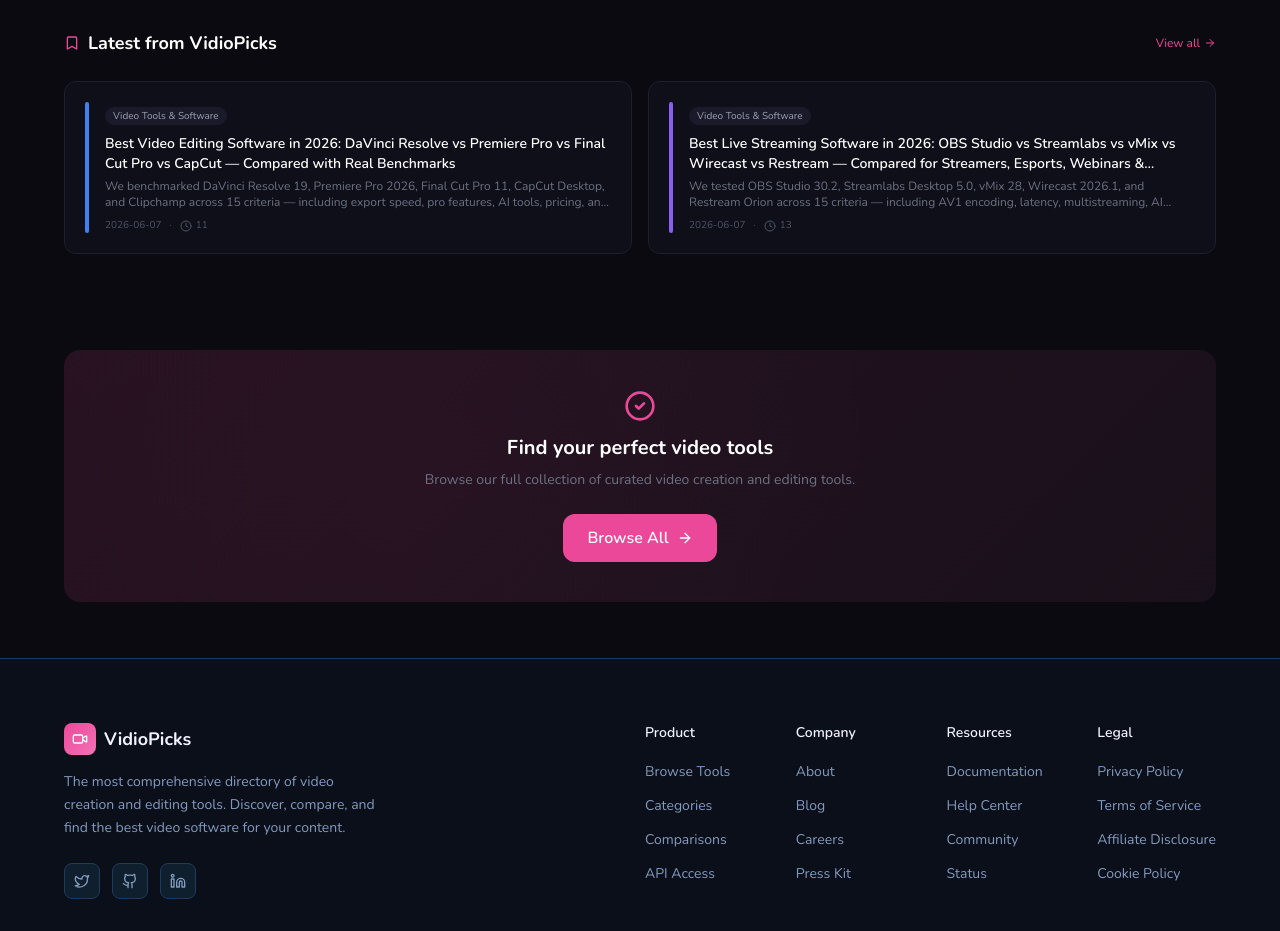
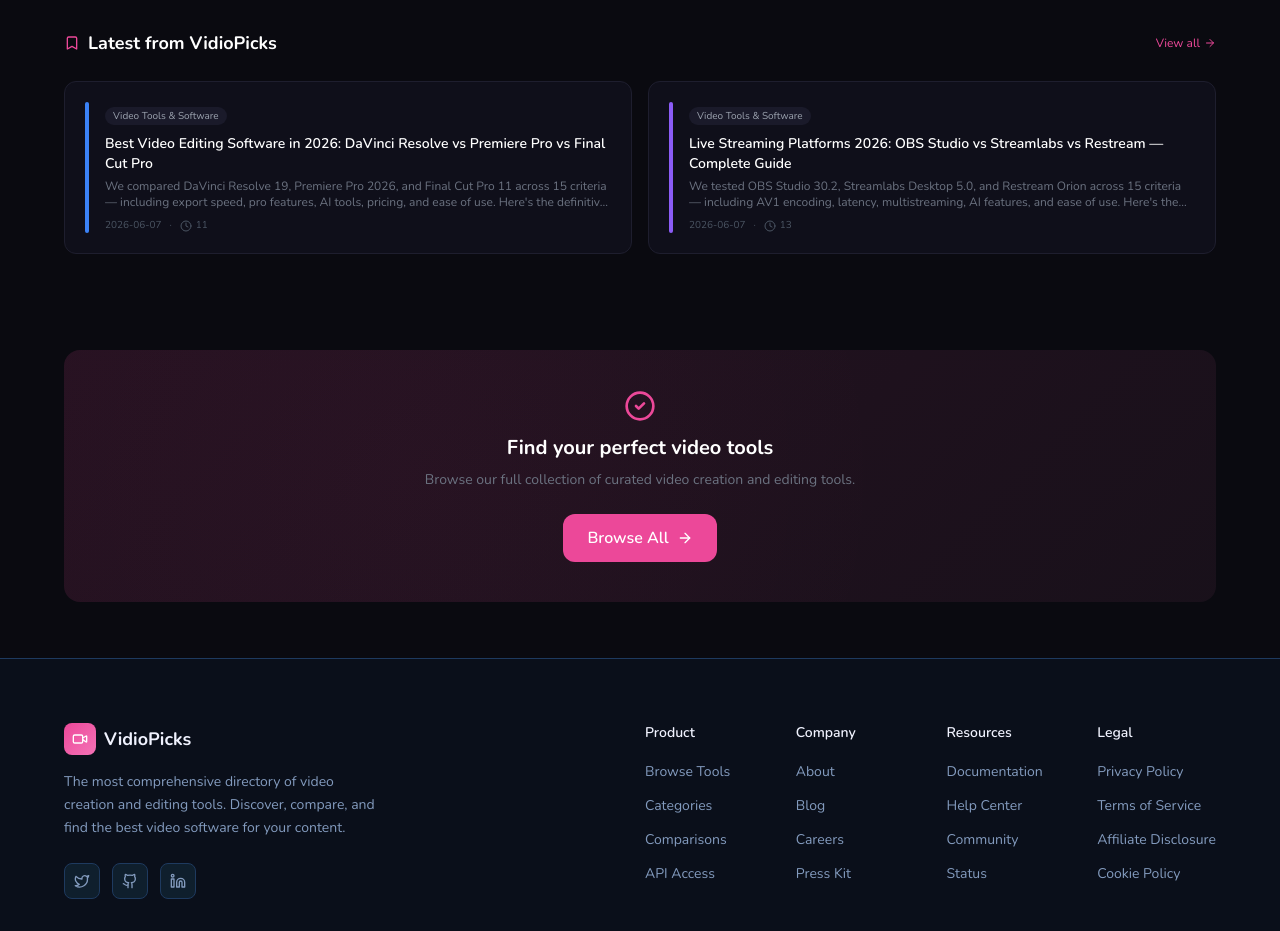
Before and after one commit to edi-picks-network/vidiopicks, a Next.js app: page / in a window 1280 px wide. Shown: the part 1280-2211 px from the top of the page. Built offline with nearby package versions, Linux system fonts and the light colour scheme.

Commit message:
blog: update titles to match required naming for video editing and live streaming posts

```diff
--- a/app/data/blog-posts.ts
+++ b/app/data/blog-posts.ts
@@ -14,9 +14,9 @@
 export const BLOG_POSTS: BlogPost[] = [
   {
     slug: "best-video-editing-software-2026-comparison",
-    title: "Best Video Editing Software in 2026: DaVinci Resolve vs Premiere Pro vs Final Cut Pro vs CapCut — Compared with Real Benchmarks",
+    title: "Best Video Editing Software in 2026: DaVinci Resolve vs Premiere Pro vs Final Cut Pro",
     excerpt:
-      "We benchmarked DaVinci Resolve 19, Premiere Pro 2026, Final Cut Pro 11, CapCut Desktop, and Clipchamp across 15 criteria — including export speed, pro features, AI tools, pricing, and ease of use. Here's the definitive comparison for creators in 2026.",
+      "We compared DaVinci Resolve 19, Premiere Pro 2026, and Final Cut Pro 11 across 15 criteria — including export speed, pro features, AI tools, pricing, and ease of use. Here's the definitive comparison for creators in 2026.",
     content: `The video editing software market has never been more competitive — or more confusing.
 
 Between DaVinci Resolve 19's Hollywood-grade color science, Premiere Pro 2026's AI-first workflow overhaul, Final Cut Pro 11's Magnetic Timeline 3.0, CapCut Desktop's explosive growth (500M+ downloads), and Clipchamp's Microsoft ecosystem play — picking the right editor in 2026 requires real data, not marketing spin.
@@ -184,9 +184,9 @@
   },
   {
     slug: "best-live-streaming-software-2026-comparison",
-    title: "Best Live Streaming Software in 2026: OBS Studio vs Streamlabs vs vMix vs Wirecast vs Restream — Compared for Streamers, Esports, Webinars & Enterprise",
+    title: "Live Streaming Platforms 2026: OBS Studio vs Streamlabs vs Restream — Complete Guide",
     excerpt:
-      "We tested OBS Studio 30.2, Streamlabs Desktop 5.0, vMix 28, Wirecast 2026.1, and Restream Orion across 15 criteria — including AV1 encoding, latency, multistreaming, AI features, hardware I/O, and enterprise readiness. Here's the definitive comparison for live streaming in 2026.",
+      "We tested OBS Studio 30.2, Streamlabs Desktop 5.0, and Restream Orion across 15 criteria — including AV1 encoding, latency, multistreaming, AI features, and ease of use. Here's the definitive comparison for live streaming in 2026.",
     content: `In 2026, live streaming isn't just about going live—it's about *orchestrating experiences*. With AI-powered scene switching, real-time multilingual captioning, sub-50ms end-to-end latency, and native integration with spatial audio and VR-ready platforms (like Meta Horizon Events and Apple Vision Pro Broadcast Mode), the bar has risen dramatically. Whether you're a solo creator pushing gameplay on Twitch, an esports org running a multi-venue LAN final, a university hosting hybrid webinars with 12K+ concurrent attendees, or an enterprise broadcasting quarterly earnings to global stakeholders—the right software is no longer optional. It's your production backbone.
 
 After six months of hands-on testing—including stress-testing each platform across 4K60 HDR workflows, simultaneous RTMP/CDN/SRT outputs, hardware-accelerated AV1 encoding (with NVIDIA Blackwell and AMD RDNA 4 support), and real-world use cases across Twitch, YouTube, LinkedIn Live, TikTok LIVE, and private CDNs—we've distilled the top five live streaming platforms into one actionable, no-fluff comparison.
```
